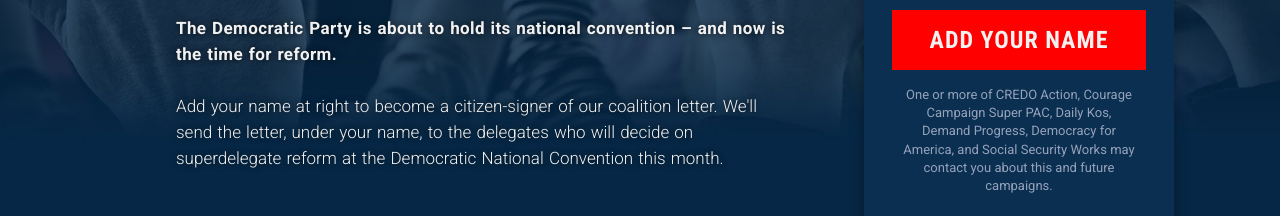
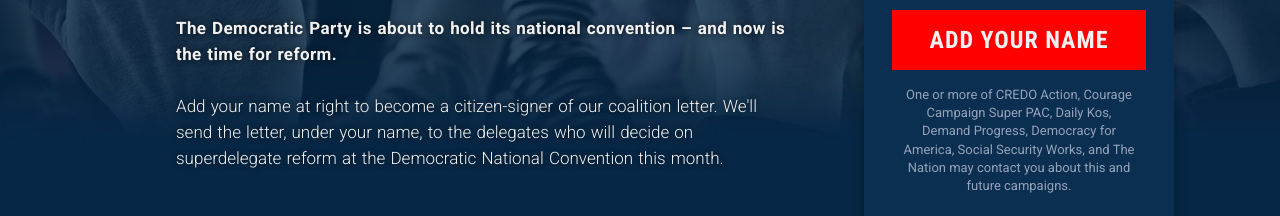
Before and after one commit to demand-progress/endsuperdelegates-www, a website built with webpack: page index.html in a window 1280 px wide. Shown: the part 475-691 px from the top of the page. Built offline with nearby package versions, Linux system fonts and the light colour scheme; files whose address does not match are found by name.

Commit message:
Added The Nation

```diff
--- a/index.html
+++ b/index.html
@@ -70,7 +70,7 @@
                         </form>
 
                         <span class="disclaimer">
-                            One or more of CREDO Action, Courage Campaign Super PAC, Daily Kos, Demand Progress, Democracy for America, and Social Security Works may contact you about this and future campaigns.
+                            One or more of CREDO Action, Courage Campaign Super PAC, Daily Kos, Demand Progress, Democracy for America, Social Security Works, and The Nation may contact you about this and future campaigns.
                         </span>
 
                         <div class="counter">
@@ -226,6 +226,7 @@
                 <a title="Daily Kos" href="http://www.dailykos.com" target="_blank"><img src="images/logos/daily-kos.png"></a>
                 <a title="Democracy for America" target="_blank" href="http://democracyforamerica.com"><img src="images/logos/dfa.png"></a>
                 <a title="Social Security Works" target="_blank" href="http://www.socialsecurityworks.org/"><img src="images/logos/social-security-works.jpg"></a>
+                <a title="The Nation" target="_blank" href="https://www.thenation.com/"><img src="images/logos/the-nation.png"></a>
             </div>
         </div>
     </div>
```
Also changed, not shown: images/logos/the-nation.png (added).
